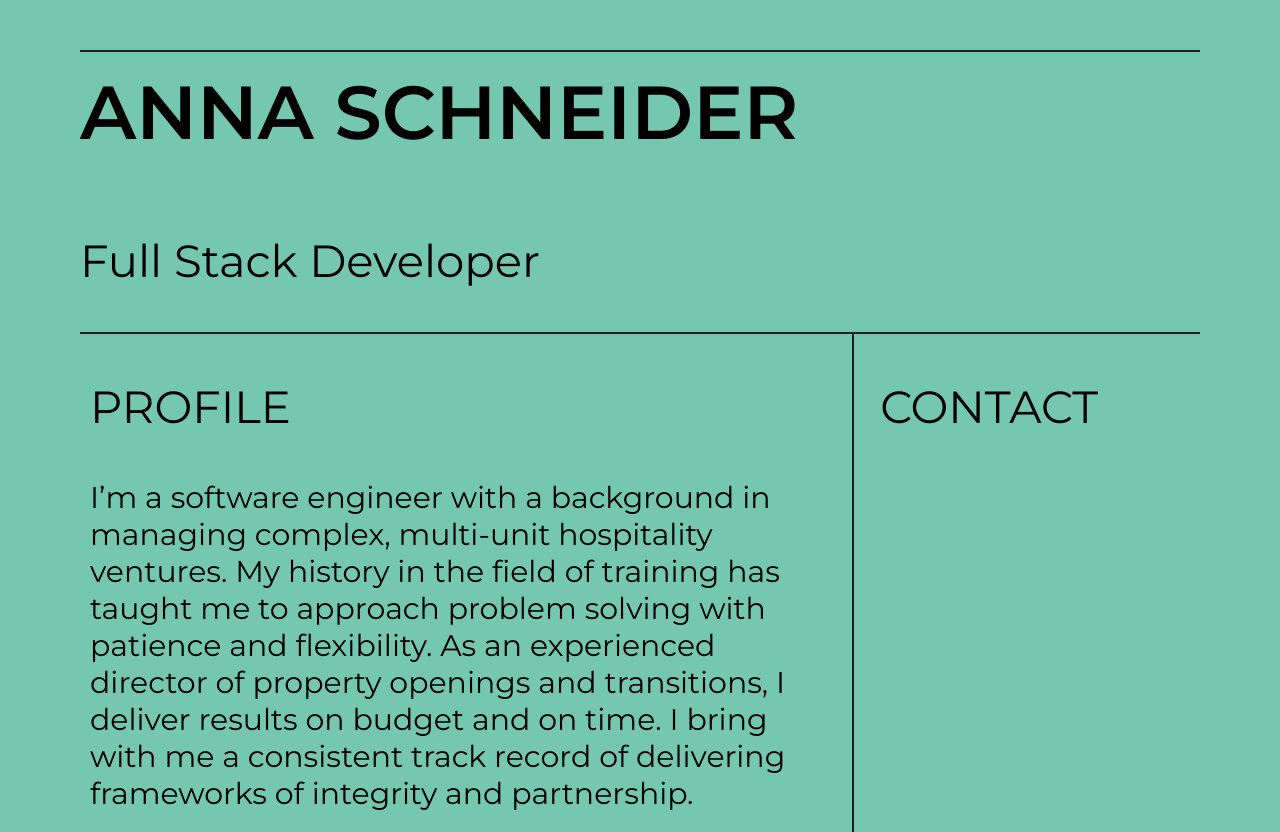
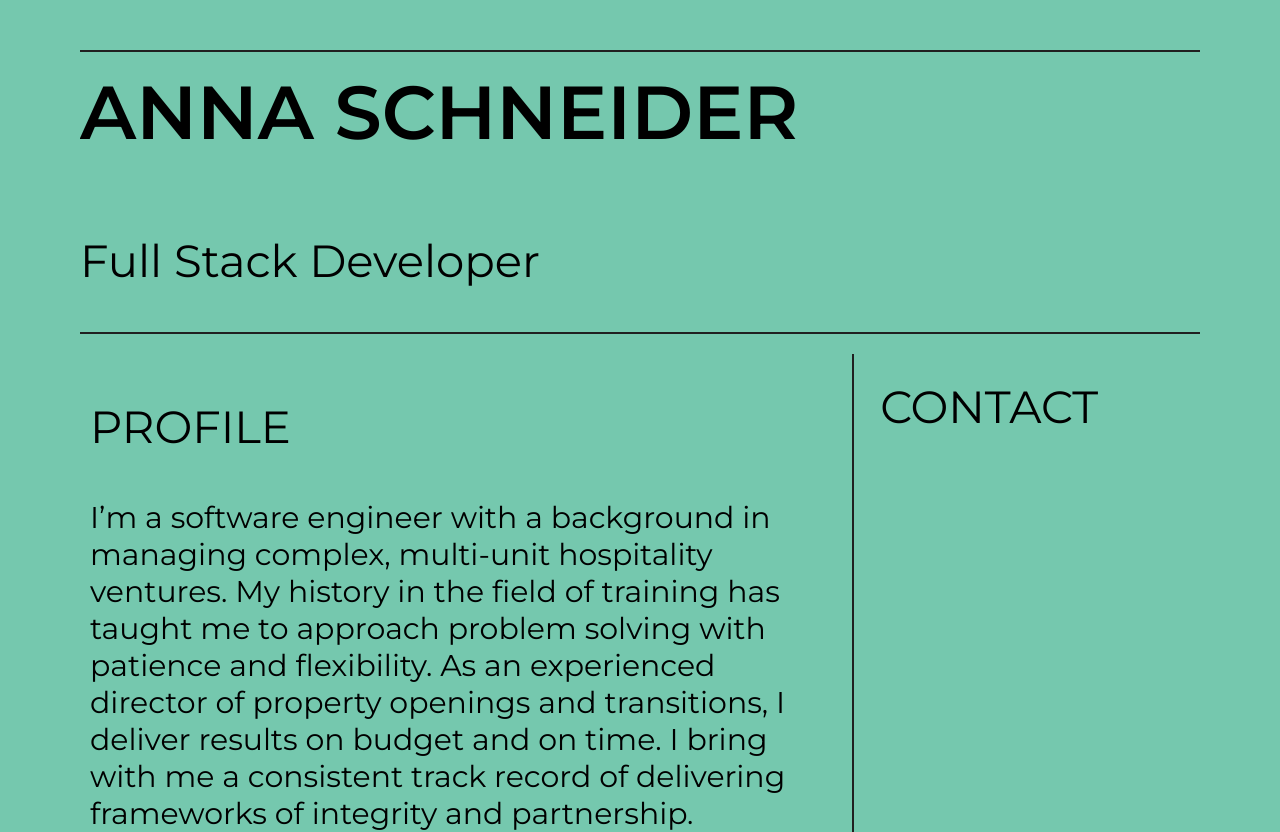
Before and after one commit to anna-schneider/Portfolio, a React (Create React App) app: page / in a window 1280 px wide. Shown: the top 832 px of the page. Built offline with nearby package versions, Linux system fonts and the light colour scheme.

Commit message:
landing styled

```diff
--- a/src/App.css
+++ b/src/App.css
@@ -31,7 +31,7 @@
 
 .profile-container {
 	width: 70%;
-	margin: 0 10px;
+	margin: 20px 10px 0 10px;
 	padding-right: 16px;
 	border-right: #202020 solid 2px;
 }
```
